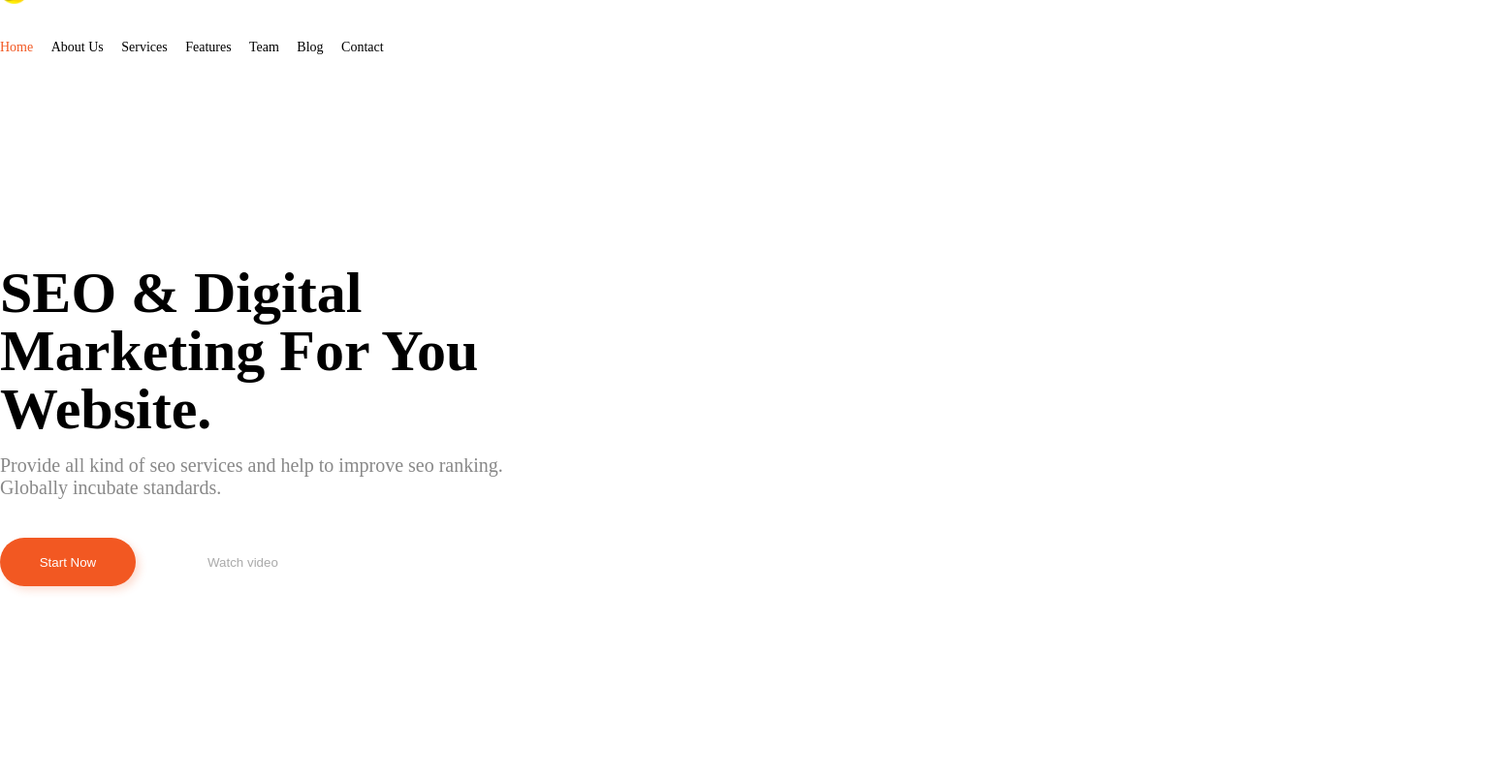
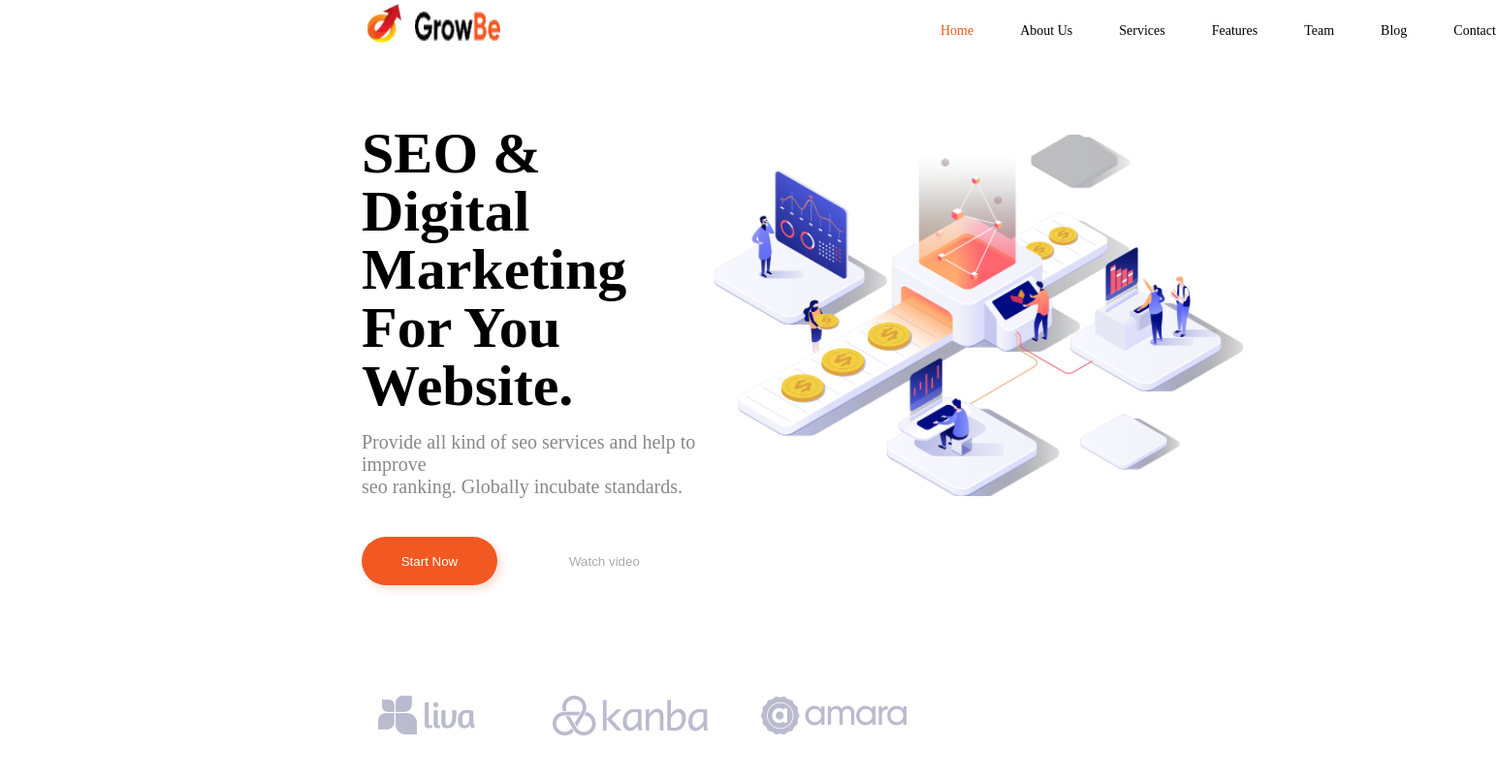
Before and after one commit to Nastasssssia/HTML-CSSem3, a plain HTML site: page index.html in a window 1280 px wide. Shown: the part 36-840 px from the top of the page at 97% size, 1543 px wide, since content can reach past the window. Drawn offline with Linux system fonts and the light colour scheme.

Commit message:
add position

```diff
--- a/index.html
+++ b/index.html
@@ -7,10 +7,14 @@
     <title>Document</title>
 </head>
 <body>
-    <div class="header">
-        <img class="logo__img" src="./img/Logo.png"></img>
-        <div class="menu_header">
-            <a href="#" class="home"> Home </a>
+    <div class="home__page">
+        <div class="top__menu">
+            <div class="logo">
+                <img class="header__img" src="./img/logo .png">
+                <img class="text__img" src="./img/GrowBe.png" alt="GrowBe">
+            </div>
+            <div class="right__menu">
+                <a href="#" class="orange"> Home </a>
                 <a href="#"> About Us </a>
                 <a href="#"> Services </a>
                 <a href="#"> Features</a>
@@ -19,10 +23,12 @@
                 <a href="#"> Contact </a>
             </div>
         </div>
-    <div class="top__content">
+        <div class="home">
             <div class="home__meta">
+                <div class="home__text">
                     <p class="p1"> SEO & Digital Marketing For You Website.</p>
-            <p class="p2"> Provide all kind of seo services and help to improve seo ranking. Globally incubate standards. </p>
+                    <p class="p2"> Provide all kind of seo services and help to improve <br> seo ranking. Globally incubate standards. </p>
+                </div>
                 <div class="buttons">
                     <button class="button_left" type="button">Start Now</button>
                     <button class="button_right" type="button">Watch video</button>
@@ -32,14 +38,13 @@
                 <img src="./img/Image.png" alt="картинка"/>
             </div>
         </div>
-    <div class="top__logo">
-        <div class="logo">
-            <img src="./img/1.png" alt="liva"/>
-            <img src="./img/6.png" alt="kanba"/>
-            <img src="./img/3.png" alt="arava"/>
-            <img src="./img/4.png" alt="aven"/>
-            <img src="./img/5.png" alt="hexlab"/>
-            <img src="./img/6.png" alt="kanba"/>
+        <div class="brand__logo">
+                <img class="img__button"src="./img/1.png" alt="liva"/>
+                <img class="img__button" src="./img/6.png" alt="kanba"/>
+                <img class="img__button" src="./img/3.png" alt="arava"/>
+                <img class="img__button" src="./img/4.png" alt="aven"/>
+                <img class="img__button" src="./img/5.png" alt="hexlab"/>
+                <img class="img__button" src="./img/6.png" alt="kanba"/>
         </div>
     </div>
 </body>
--- a/style.css
+++ b/style.css
@@ -1,41 +1,94 @@
-
 * {
     margin: 0;
     padding: 0;
-    box-sizing: border-box;
   }
 
 body{
     background: rgb(255, 255, 255);
-    font-family: Gilroy-Bold;;
+    font-family: Gilroy-Bold;
 }
 
-.menu_header{
+.top__menu{
+    /* Meun bar */
+    display: flex;
+    width: 1170px;
+    height: 40px;
+    margin-top: 40px;
+    margin-left: 365px;
+
+}
+
+.logo{
+    /* Logo */
+    justify-content: start;
+    width: 137px;
+    height: 40px;
+    gap:14px;
+    margin: 0 14px;
+    display: flex;
+}
+
+.header__img{
+    /* logo */
+
+    width: 35px;
+    height: 40px;
+}
+
+.text__img{
+    width: 88px;
+    height: 30px;
+    margin-top: 8px;
+}
+
+
+.right__menu{
+    /* Meun bar */
+    display: flex;
+    width: 533px;
+    height: 17px;
+    margin-top: 20px;
+    margin-left: 440px;
     font-size: 14px;
-    font-weight: 400;
-    line-height: 1px;
-    letter-spacing: 0%;
-    text-align: left;
-    margin-top: 40px;
 }
 
 a{
-    color:black;
-    padding-right: 15px;
+    /* Home About Us Services Features Team Blog Contact */
+    font-family: Gilroy-Medium;
+    font-size: 14px;
+    font-weight: 400;
+    line-height: -1px;
+    letter-spacing: 0%;
+    text-align: left;
+    /* Home About Us Services Features Team Blog Contact */
+    width: 533px;
+    height: 17px;
+    left: 52px;
+    right: -52px;
+    top: -421px;
+    bottom: 421px;
     text-decoration: none;
+    color: black;
+    margin-right: 48px;
+    white-space: nowrap;
+}
+
+.orange{
+    color:rgb(242, 88, 34);
 }
 
 .home{
-    color:rgb(242, 88, 34);
+    display: flex;
 }
 
 .home__meta{
-    max-width: 522px;
-    text-align: left;
-    margin-top: 223px;
-    margin-bottom: 255px;
-    margin-left: 1025;
-    margin-right: 373;
+    display: flex;
+    flex-direction: column;
+    width: 522px;
+    height: 374px;
+    border-radius: 50px;
+    margin-left: 373px;
+    margin-top: 84px;
 }
 
 .p1{
@@ -60,6 +113,9 @@ a{
 .img_meta{
     width: 544.81px;
     height: 374.84px;
+    margin-left: auto;
+    flex: 1;
+    margin-top: 95px;
 }
 
 .button_left{
@@ -80,18 +136,16 @@ a{
     border: none;
 }
 
-.top__logo {
+.brand__logo {
     display: flex;
     margin-top: 200px;
     background: rgb(255, 255, 255);
-
-  }
-
-  .logo {
-    width: 50px;
-    height: 50px;
-    margin: 0 50px;
-    display: flex;
+    justify-content: center;
+    align-items: center;
+    flex-wrap: wrap;
+    max-width: 100%;
     gap: 50px;
+    margin-left: 260px;
+    margin-right: 240px;
 
 }
```
Also changed, not shown: img/GrowBe.png (added), img/Logo.png (deleted), img/logo .png (added). Lines whose indentation alone changed are shown as unchanged.
